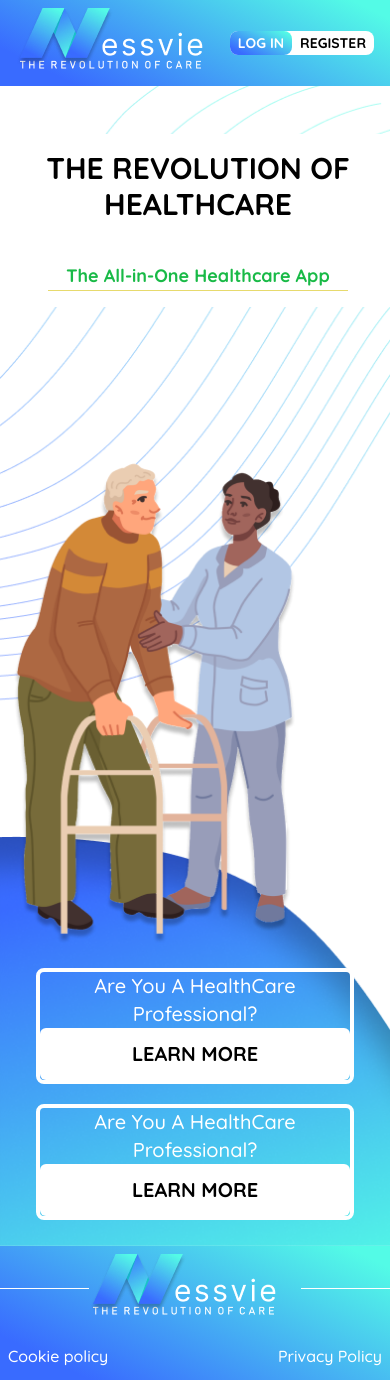
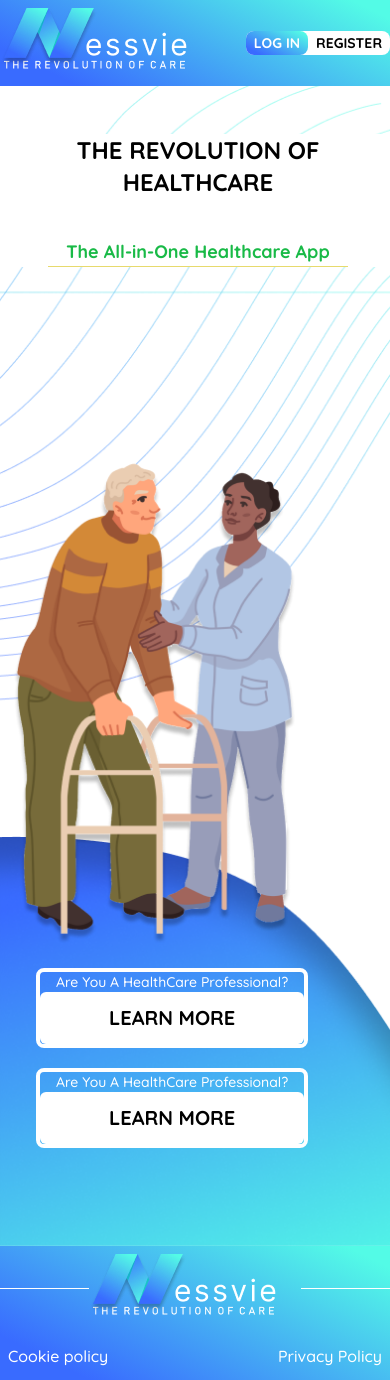
Before and after one commit to Kimutai01/Nessvie, a React (Vite) app: page / in a window 390 px wide. Built offline with nearby package versions, Linux system fonts and the light colour scheme.

Commit message:
Updated mobile view

```diff
--- a/src/components/Home/Hero.jsx
+++ b/src/components/Home/Hero.jsx
@@ -2,7 +2,7 @@ import React from "react";
 
 const Hero = () => {
   return (
-    <div className="flex flex-col md:flex-row md:items-end">
+    <div className="flex w-[100vw] flex-col md:flex-row md:items-end">
       <div>
         <img src="/linetop.png" alt="" className="hidden md:block" />
         <img
@@ -15,8 +15,8 @@ const Hero = () => {
         <img src="/mobvect.png" alt="" className="mt-[750px] block md:hidden" />
       </div>
 
-      <div className="font-quicksand z-50 text-center mt-12 py-4  bg-white block md:hidden absolute">
-        <h1 className="font-bold text-3xl uppercase">
+      <div className="font-quicksand z-50 text-center mt-12  bg-white block md:hidden absolute">
+        <h1 className="font-bold text-2xl uppercase">
           The revolution of healthcare
         </h1>
         <p className="text-[#19ba47] font-bold text-lg mt-10">
@@ -27,7 +27,7 @@ const Hero = () => {
 
       <div className="absolute top-[110%] md:hidden">
         <div className="rounded-lg border-4 border-white mt-10 mx-9 ">
-          <p className="font-medium font-quicksand text-xl text-[#fff] px-4 text-center">
+          <p className="font-medium font-quicksand text-sm text-[#fff] px-4 text-center">
             Are You A HealthCare Professional?
           </p>
           <button className="bg-[#fff] w-full font-quicksand text-[#000] text-xl font-bold rounded-md p-3">
@@ -35,7 +35,7 @@ const Hero = () => {
           </button>
         </div>
         <div className="rounded-lg border-4 border-white mt-5 mx-9">
-          <p className="font-medium font-quicksand text-xl text-[#fff] px-4 text-center">
+          <p className="font-medium font-quicksand text-sm text-[#fff] px-4 text-center">
             Are You A HealthCare Professional?
           </p>
           <button className="bg-[#fff] w-full font-quicksand text-[#000] text-xl font-bold rounded-md p-3">
--- a/src/components/Navbar.jsx
+++ b/src/components/Navbar.jsx
@@ -2,7 +2,7 @@ import React from "react";
 
 const Navbar = () => {
   return (
-    <div className="selector flex items-center justify-between md:px-10 px-4 py-2">
+    <div className="selector flex items-center justify-between md:px-10  py-2">
       <div>
         <img src="/lo.png" alt="logo" className="" />
       </div>
--- a/src/pages/Home.jsx
+++ b/src/pages/Home.jsx
@@ -5,11 +5,11 @@ import Footer from "../components/Footer";
 
 const Home = () => {
   return (
-    <>
+    <div>
       <Navbar />
       <Hero />
       <Footer />
-    </>
+    </div>
   );
 };
 
```
